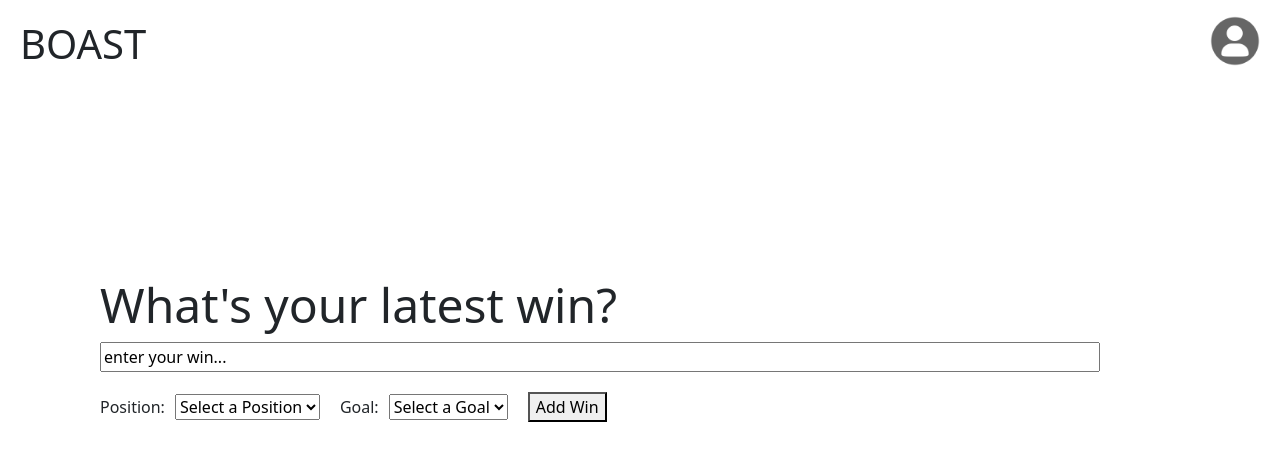
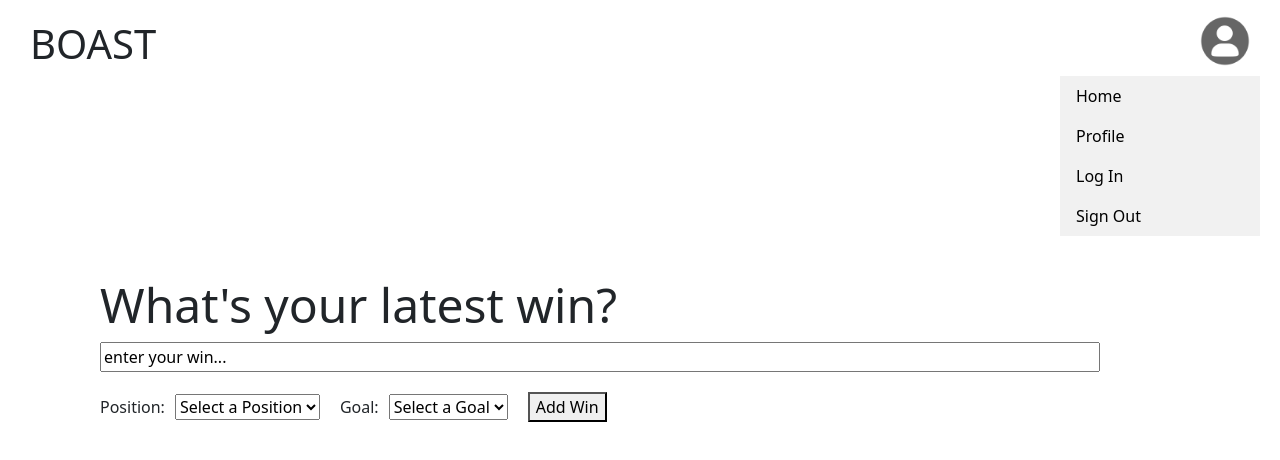
Before and after one commit to TheBoastApp/boastapp, a React (Create React App) app: page / in a window 1280 px wide. Shown: the top 460 px of the page. Built offline with nearby package versions, Linux system fonts and the light colour scheme.

Commit message:
Adding initial CSS and code for profile menu

```diff
--- a/src/components/HeaderComponent/ProfileNavComponent/ProfileMenu.tsx
+++ b/src/components/HeaderComponent/ProfileNavComponent/ProfileMenu.tsx
@@ -1,11 +1,25 @@
 import { useState } from 'react';
 import { User } from '../../../types';
+
+const Menu = () => {
+  return (
+    <div className="profileMenu">
+      <ul className='profileMenuLinks'>
+      <li><a href="#home">Home</a></li>
+      <li><a href="#profile">Profile</a></li>
+      <li><a href="#login">Log In</a></li>
+      <li><a href="#signout">Sign Out</a></li>
+      </ul>
+    </div>
+  );
+}
 
 
 const ProfileMenu = () => {
 
   return (
     <div>
+    <Menu />
     </div>
   );
 };
--- a/src/components/HeaderComponent/ProfileNavComponent/ProfileNav.tsx
+++ b/src/components/HeaderComponent/ProfileNavComponent/ProfileNav.tsx
@@ -8,6 +8,7 @@ const ProfileNav = (props: { user: User, setShowLoginModal: any }) => {
   return (
     <div>
     <ProfilePic user={props.user} setShowLoginModal={props.setShowLoginModal} />
+    <ProfileMenu />
     </div>
   );
 };
--- a/src/index.css
+++ b/src/index.css
@@ -1,7 +1,7 @@
 .appTitle {
   display: inline-block;
   margin-top: 20px;
-  margin-left: 20px;
+  margin-left: 30px;
 }
 
 .mainWinFormTitle {
@@ -10,7 +10,7 @@
   font-size: xxx-large;
 }
 /*
-  Profile Picture
+  Profile Nav Component
 */
 .avatar {
   vertical-align: middle;
@@ -20,7 +20,37 @@
   float: right;
   display: inline-block;
   margin-top: -60px;
+  margin-right: 30px;
+}
+
+.profileMenu {
+  float: right;
   margin-right: 20px;
+}
+
+.profileMenuLinks {
+  list-style-type: none;
+  padding: 0;
+  margin: 0;
+  width: 200px;
+  background-color: #f1f1f1;
+}
+
+.profileMenuLinks a {
+  display: block;
+  color: #000;
+  padding: 8px 16px;
+  text-decoration: none;
+}
+
+.profileMenuLinks a:hover {
+  background-color: #555;
+  color: white;
+}
+
+.active {
+  background-color: #04AA6D;
+  color: white;
 }
 
 /*
```
